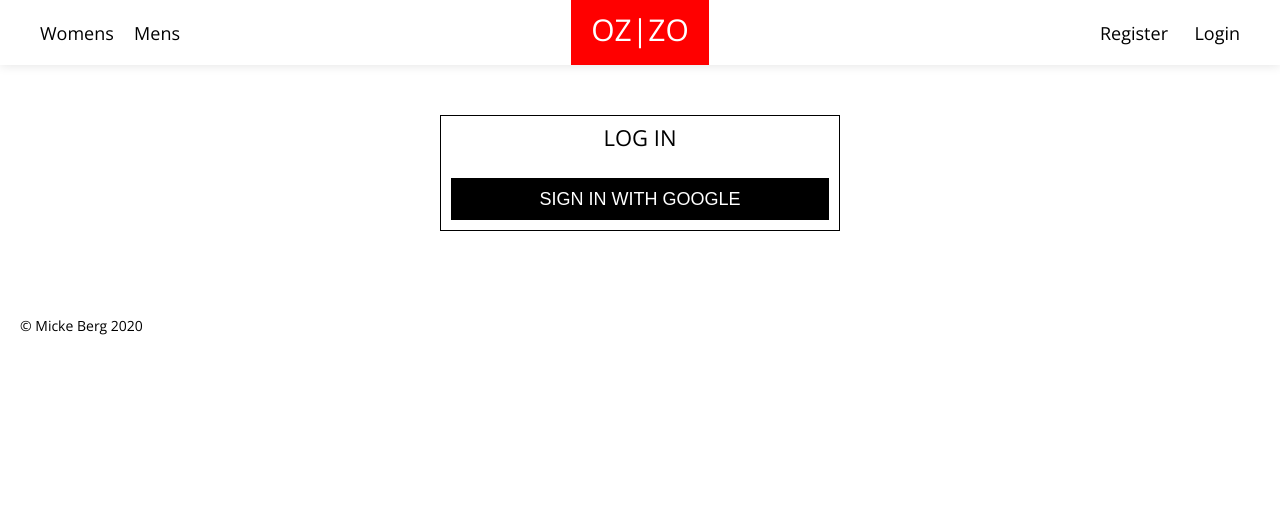
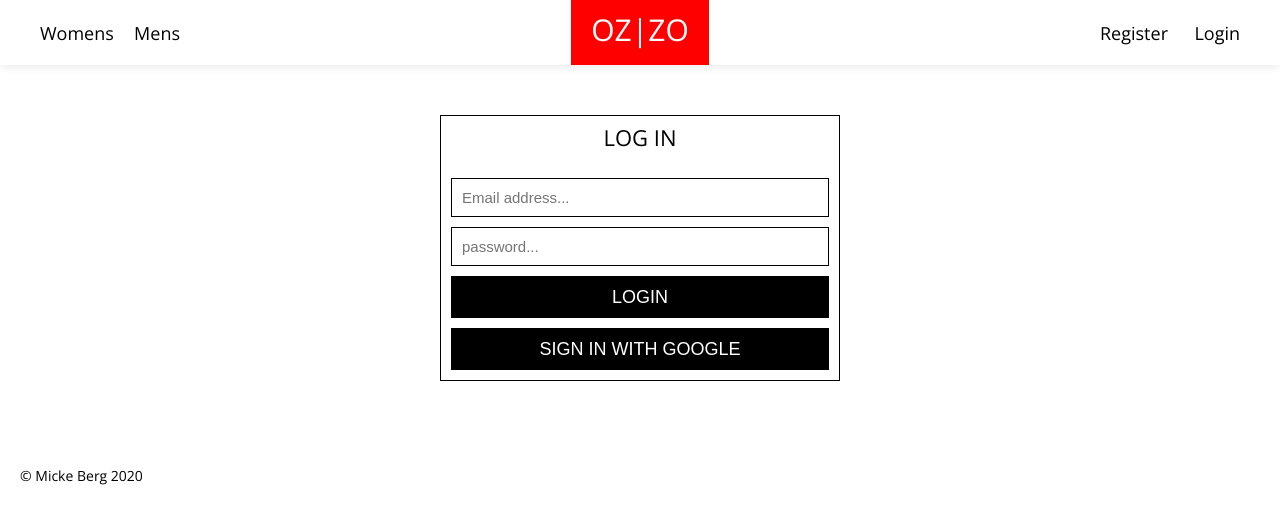
Before and after one commit to micke-berg/React-Redux-Firebase-eCommerce, a React (Create React App) app: page /login in a window 1280 px wide. Shown: the top 524 px of the page. Built offline with nearby package versions, Linux system fonts and the light colour scheme; no server answers.

Commit message:
Add sing in with email and password

```diff
--- a/src/components/SignIn/SignIn.jsx
+++ b/src/components/SignIn/SignIn.jsx
@@ -1,12 +1,31 @@
-import React from 'react';
+import React, { useState } from 'react';
 import './SignIn.scss';
 
 import Button from '../forms/Button/Button';
-import { signInWithGoogle } from '../../firebase/utils';
+import FormInput from '../forms/FormInput/FormInput';
+
+import { signInWithGoogle, auth } from '../../firebase/utils';
 
 function SignIn() {
+  const [email, setEmail] = useState('');
+  const [password, setPassword] = useState('');
+
+  const handleEmailChange = (e) => {
+    setEmail(e.target.value);
+  };
+  const handlePasswordChange = (e) => {
+    setPassword(e.target.value);
+  };
+
   const handleSubmit = async (e) => {
     e.preventDefault();
+    try {
+      await auth.signInWithEmailAndPassword(email, password);
+      setEmail('');
+      setPassword('');
+    } catch (err) {
+      console.log(err);
+    }
   };
 
   return (
@@ -15,6 +34,21 @@ function SignIn() {
         <h2>Log in</h2>
         <div className="form-wrap">
           <form onSubmit={handleSubmit}>
+            <FormInput
+              type="email"
+              name="email"
+              value={email}
+              placeholder="Email address..."
+              onChange={handleEmailChange}
+            />
+            <FormInput
+              type="password"
+              name="password"
+              value={password}
+              placeholder="password..."
+              onChange={handlePasswordChange}
+            />
+            <Button type="submit">Login</Button>
             <div className="social-signIn">
               <div className="row">
                 <Button onClick={signInWithGoogle}>Sign In With Google</Button>
--- a/src/components/SignIn/SignIn.scss
+++ b/src/components/SignIn/SignIn.scss
@@ -13,12 +13,12 @@
       text-transform: uppercase;
       width: 100%;
       padding: 0;
-      margin: 0 auto;
+      margin: 0 auto 3rem;
       display: block;
       text-align: center;
     }
     .social-signIn {
-      margin-top: 3rem;
+      margin-top: 1rem;
     }
   }
 }
```
